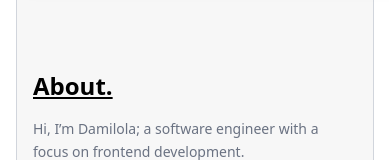
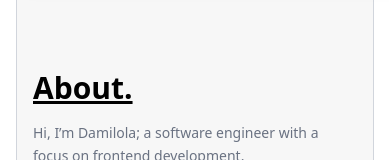
Before and after one commit to Damilola-codes/portfolio, a Vue app: page / in a window 390 px wide. Shown: the part 821-981 px from the top of the page. Built offline with nearby package versions, Linux system fonts and the light colour scheme.

Commit message:
updated my code

```diff
--- a/src/page/Homepage.vue
+++ b/src/page/Homepage.vue
@@ -217,7 +217,7 @@
 <section id="about" class="px-4 sm:px-6 md:px-8 py-10 sm:py-12 max-w-lg md:max-w-3xl md:mx-auto text-left">
     <!-- Text Content -->
     <div class="pb-24 about-content">
-      <h3 class="text-2xl sm:text-4xl font-semibold mb-4 sm:mb-5 md:text-3xl underline">About.</h3>
+      <h3 class="text-3xl sm:text-4xl font-semibold mb-4 sm:mb-5 md:text-3xl underline">About.</h3>
       <p class="text-sm sm:text-base md:text-lg leading-relaxed text-gray-500">
         Hi, I’m Damilola; a software engineer with a focus on frontend development.<br/>
 I design and build performant, accessible, and scalable web interfaces using modern frameworks like Typescript, VueJS, ReactJS, and NEXTJS.<br/>
@@ -280,7 +280,7 @@ With a solid understanding of UX principles, responsive design, and frontend arc
                 </div>
             </div>
         </div>
-    </div>•
+    </div>
 </section>
 
         <!--Projects-->
```
